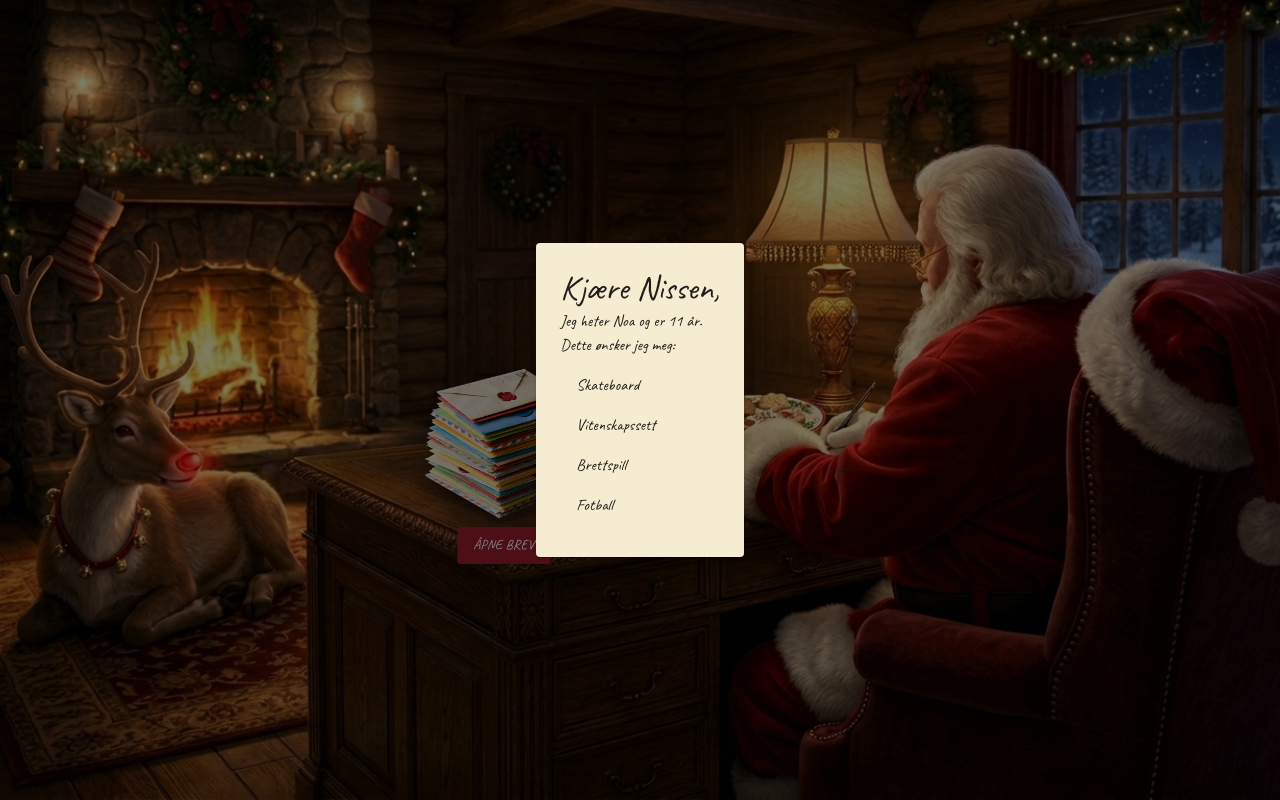
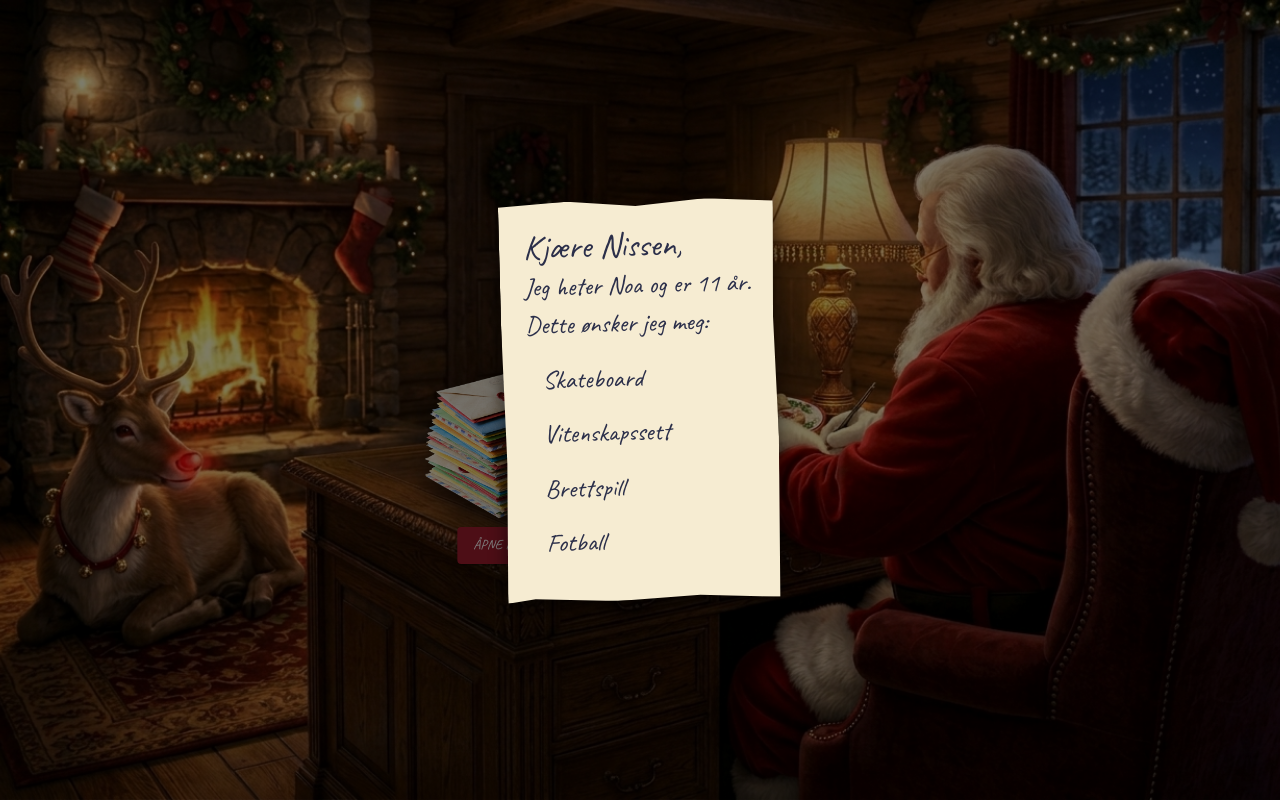
Before and after one commit to siannon91/nissens-postkontor, a React (Vite) app: page / in a window 1280 px wide. Both pictures are taken after a click on the button "ÅPNE BREV". Built offline with nearby package versions, Linux system fonts and the light colour scheme; a web font is replaced by a local one.

Commit message:
gir brevet styling og animation

```diff
--- a/src/App.jsx
+++ b/src/App.jsx
@@ -35,7 +35,7 @@ function App() {
         open={currentKid !== null}
         onClose={() => setCurrentKid(null)}
         slotProps={{
-          paper: { sx: { backgroundColor: 'transparent', boxShadow: 'none' } },
+          paper: { sx: { backgroundColor: 'transparent', boxShadow: 'none', filter: 'drop-shadow(0 6px 10px rgba(0,0,0,0.6))' } },
         }}
       >
         <DialogContent>
--- a/src/components/Letter.jsx
+++ b/src/components/Letter.jsx
@@ -1,16 +1,33 @@
 import { Paper, Typography, List, ListItem } from '@mui/material';
+import { keyframes } from '@mui/material/styles';
+
+const openLetter = keyframes`
+  from {
+    opacity: 0;
+    transform: translateY(120px) scale(0.3) rotate(-12deg);
+  }
+  to {
+    opacity: 1;
+    transform: translateY(0) scale(1) rotate(-1.5deg);
+  }
+`;
 
 function Letter({ kid }) {
   return (
-    <Paper sx={{ p: 3 }}>
+    <Paper sx={{ p: 3, color: '#2b2f4a', fontSize: '1.6rem', borderRadius: 0,
+        clipPath: 'polygon(0% 1%, 25% 0%, 50% 1.5%, 75% 0%, 100% 1%, 99% 30%, 100% 60%, 99% 100%, 70% 99%, 40% 100%, 10% 99%, 0% 100%, 1% 65%, 0% 30%)',
+        transform: 'rotate(-1.5deg)',
+        animation: `${openLetter} 0.5s ease-out`,
+        '@media (prefers-reduced-motion: reduce)': { animation: 'none' },
+     }}>
       <Typography variant="h4">Kjære Nissen,</Typography>
-      <Typography>
+      <Typography variant="inherit">
         Jeg heter {kid.name} og er {kid.age} år.
       </Typography>
-      <Typography>Dette ønsker jeg meg:</Typography>
+      <Typography variant="inherit">Dette ønsker jeg meg:</Typography>
       <List>
         {kid.wishlist.map((gift) => (
-          <ListItem key={gift}>{gift}</ListItem>
+          <ListItem key={gift} sx={{ fontSize: 'inherit' }}>{gift}</ListItem>
         ))}
       </List>
     </Paper>
```
